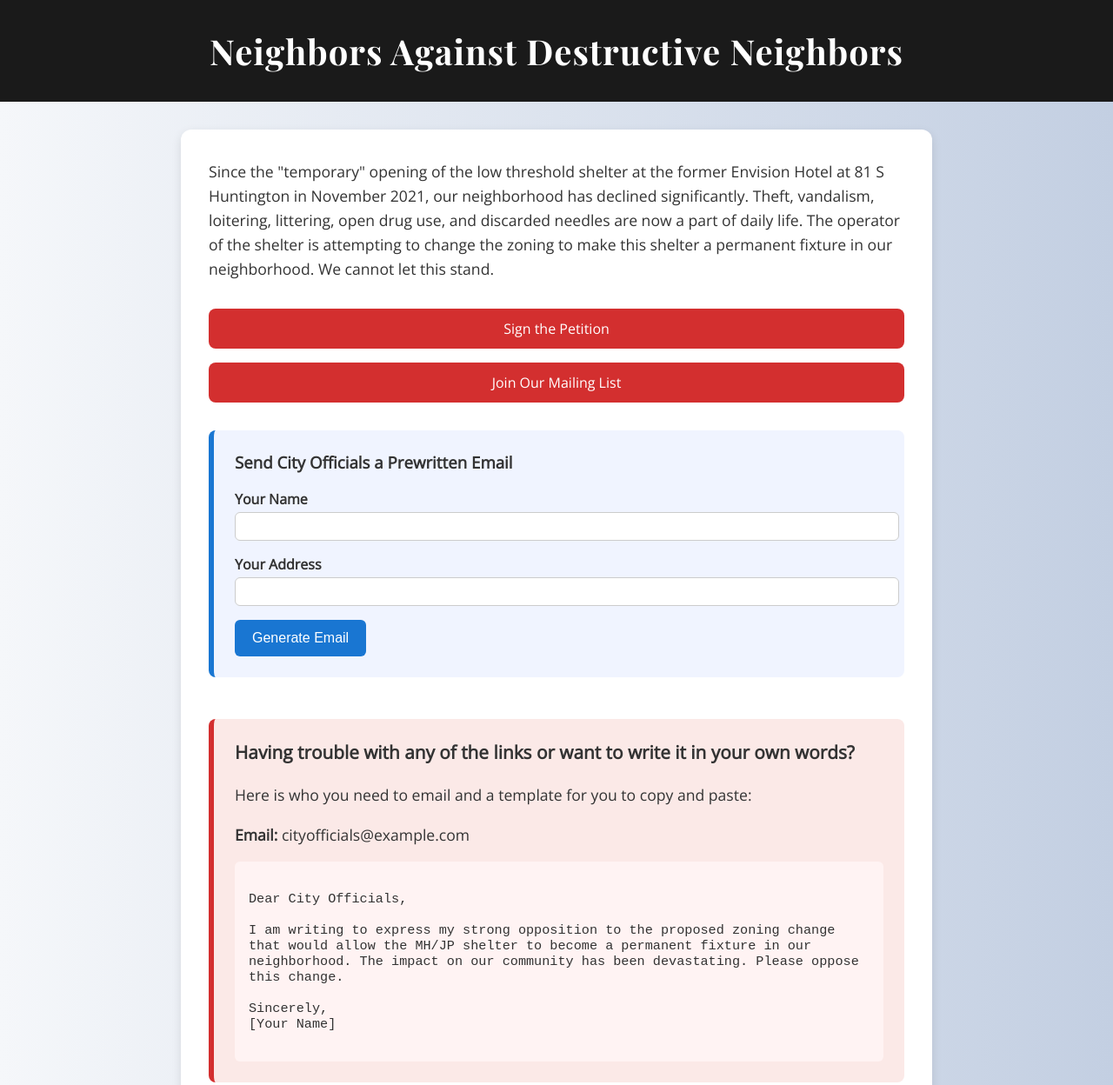
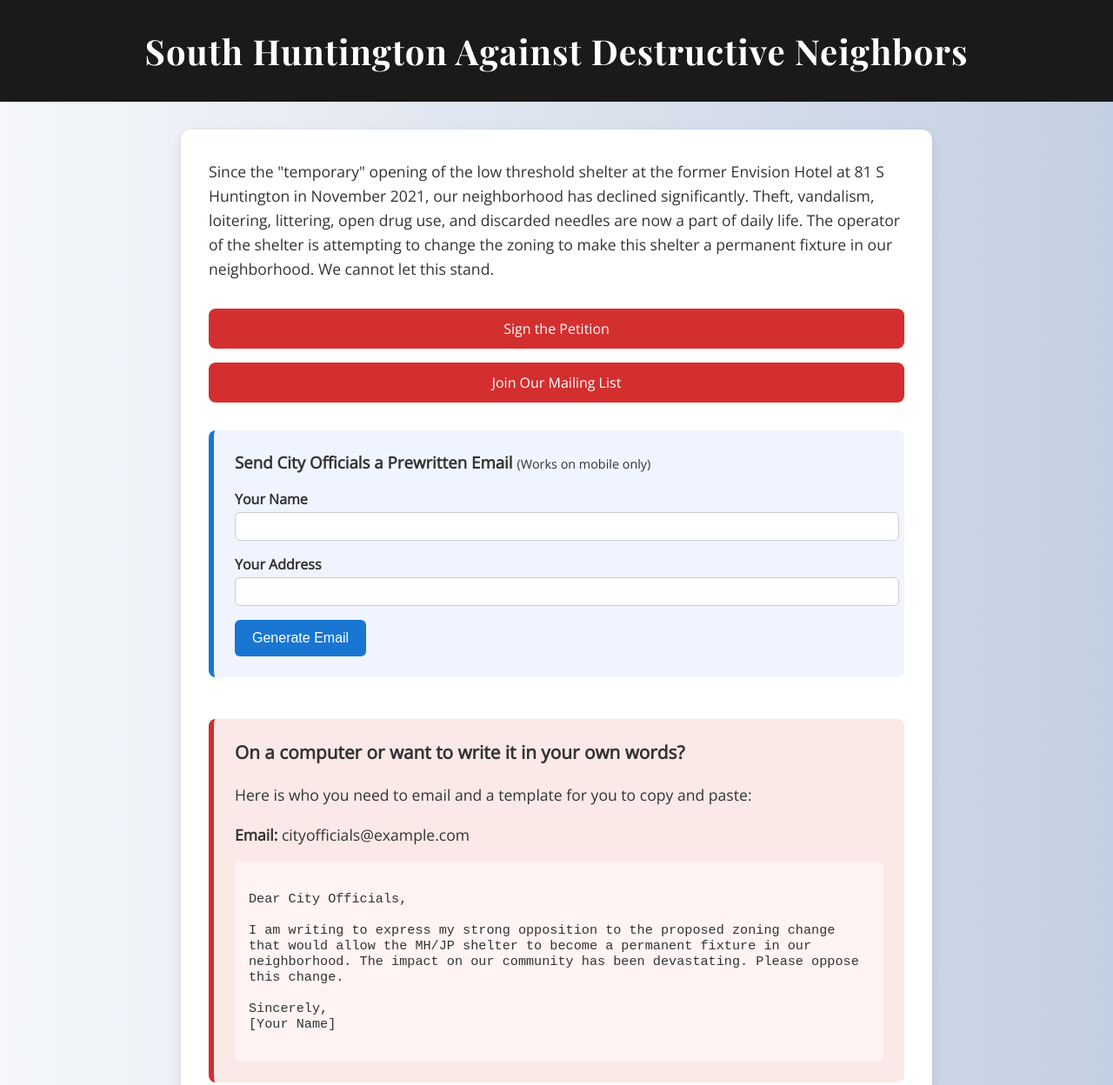
Before and after one commit to samrogers226/oppose-shelter, a plain HTML site: page index.html in a window 1280 px wide. Shown: the top 1248 px of the page at 87% size. Drawn offline with nearby package versions, Linux system fonts and the light colour scheme.

Commit message:
Update index.html

```diff
--- a/index.html
+++ b/index.html
@@ -3,7 +3,7 @@
 <head>
   <meta charset="UTF-8" />
   <meta name="viewport" content="width=device-width, initial-scale=1.0" />
-  <title>Neighbors Against Destructive Neighbors</title>
+  <title>South Huntington Against Destructive Neighbors</title>
   <link href="https://fonts.googleapis.com/css2?family=Playfair+Display:wght@700&family=Open+Sans&display=swap" rel="stylesheet">
   <style>
     body {
@@ -128,7 +128,7 @@
 </head>
 <body>
   <header>
-    Neighbors Against Destructive Neighbors
+    South Huntington Against Destructive Neighbors
   </header>
 
   <main>
@@ -148,7 +148,7 @@
     </form>
 
     <div class="email-form">
-      <h3>Send City Officials a Prewritten Email</h3>
+      <h3>Send City Officials a Prewritten Email <span style="font-size: 0.9rem; font-weight: normal;">(Works on mobile only)</span></h3>
       <form onsubmit="sendEmail(event)">
         <label for="name">Your Name</label>
         <input type="text" id="name" required />
@@ -161,7 +161,7 @@
     </div>
 
     <div class="help-block">
-      <h3>Having trouble with any of the links or want to write it in your own words?</h3>
+      <h3>On a computer or want to write it in your own words?</h3>
       <p>Here is who you need to email and a template for you to copy and paste:</p>
       <p><strong>Email:</strong> cityofficials@example.com</p>
       <code>
@@ -173,6 +173,10 @@ Sincerely,
 [Your Name]
       </code>
     </div>
+
+    <p style="margin-top: 3rem; font-style: italic; text-align: center;">
+      For more information please contact us at <a href="mailto:shagainstdn@gmail.com">shagainstdn@gmail.com</a>
+    </p>
   </main>
 
   <script>
```
